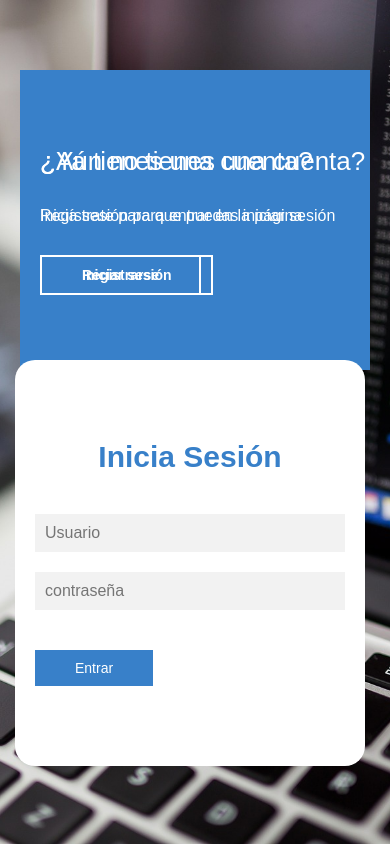
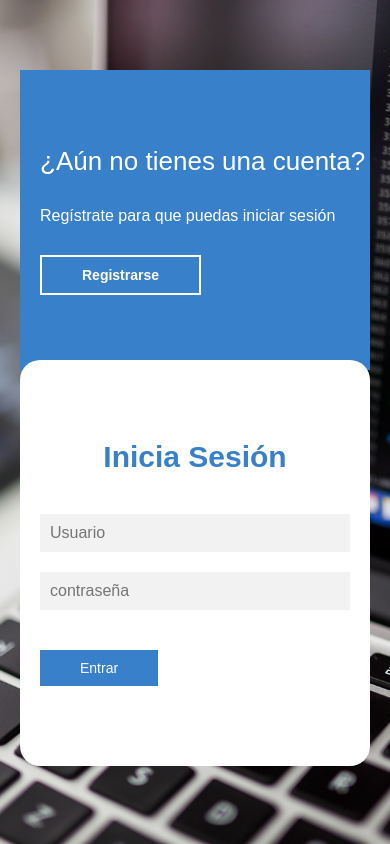
Before and after one commit to zemanue/telecom-ERP, a PHP site: page / in a window 390 px wide. Run offline with PHP 8.4, Linux system fonts and the light colour scheme.

Commit message:
Arreglo en el diseño móvil del login
El texto y botones de la caja trasera se solapaban, siendo imposible de leer. Ahora, al pulsar el botón de registro o iniciar sesión, uno de los dos textos desaparece para que se pueda leer el otro

```diff
--- a/assets/css/estilos.css
+++ b/assets/css/estilos.css
@@ -58,7 +58,6 @@ main {
 .caja_trasera div h3 {
     font-weight: 400;
     font-size: 26px;
-
 }
 
 .caja_trasera button {
@@ -78,7 +77,7 @@ main {
     color: var(--azul-primario);
 }
 
-.contenedor_login-register {
+.contenedor_login_register {
     display: flex;
     align-items: center;
     width: 100%;
@@ -89,7 +88,7 @@ main {
     transition: left 500ms cubic-bezier(0.175, 0.885, 0.320, 1.275);
 }
 
-.contenedor_login-register form {
+.contenedor_login_register form {
     width: 100%;
     padding: 80px 20px;
     background: white;
@@ -97,14 +96,14 @@ main {
     border-radius: 20px;
 }
 
-.contenedor_login-register form h2 {
+.contenedor_login_register form h2 {
     font-size: 30px;
     text-align: center;
     margin-bottom: 20px;
     color: var(--azul-primario);
 }
 
-.contenedor_login-register form input {
+.contenedor_login_register form input {
     width: 100%;
     margin-top: 20px;
     padding: 10px;
@@ -114,7 +113,7 @@ main {
     outline: none;
 }
 
-.contenedor_login-register form button {
+.contenedor_login_register form button {
     padding: 10px 40px;
     margin-top: 40px;
     border: none;
@@ -126,7 +125,7 @@ main {
     transition: all 300ms;
 }
 
-.contenedor_login-register form button:hover {
+.contenedor_login_register form button:hover {
     background: var(--azul-secundario);
 }
 
@@ -156,13 +155,13 @@ main {
         position: absolute;
     }
 
-    .contenedor_login-register {
+    .contenedor_login_register {
         top: -10px;
         left: -5px;
         margin: auto;
     }
 
-    .contenedor_login-register form {
+    .contenedor_login_register form {
         position: relative;
     }
 }
--- a/assets/js/script.js
+++ b/assets/js/script.js
@@ -1,13 +1,12 @@
-document.getElementById("btn_iniciar-sesion").addEventListener("click", iniciarSesion);
-document.getElementById("btn_registrarse").addEventListener("click", register);
+document.getElementById("btn_iniciar-sesion").addEventListener("click", mostrarFormularioLogin);
+document.getElementById("btn_registrarse").addEventListener("click", mostrarFormularioRegistro);
 window.addEventListener("resize", anchoPagina);
 
-
-var contenedor_login_register = document.querySelector(".contenedor_login-register");
+var contenedor_login_register = document.querySelector(".contenedor_login_register");
 var formulario_login = document.querySelector(".formulario_login");
 var formulario_register = document.querySelector(".formulario_register");
-var caja_trasera_login = document.querySelector(".caja_trasera-login");
-var caja_trasera_register = document.querySelector(".caja_trasera-register");
+var caja_trasera_login = document.querySelector(".caja_trasera_login");
+var caja_trasera_register = document.querySelector(".caja_trasera_register");
 
 function anchoPagina() {
     if (window.innerWidth > 850) {
@@ -25,7 +24,7 @@ function anchoPagina() {
 
 anchoPagina();
 
-function iniciarSesion() {
+function mostrarFormularioLogin() {
     if (window.innerWidth > 850) {
         formulario_register.style.display = "none";
         contenedor_login_register.style.left = "10px";
@@ -34,14 +33,13 @@ function iniciarSesion() {
         caja_trasera_login.style.opacity = "0";
     } else {
         formulario_register.style.display = "none";
-        contenedor_login_register.style.left = "0px";
         formulario_login.style.display = "block";
         caja_trasera_register.style.display = "block";
         caja_trasera_login.style.display = "none";
     }
 }
 
-function register() {
+function mostrarFormularioRegistro() {
     if (window.innerWidth > 850) {
         formulario_register.style.display = "block";
         contenedor_login_register.style.left = "410px";
@@ -50,10 +48,8 @@ function register() {
         caja_trasera_login.style.opacity = "1";
     } else {
         formulario_register.style.display = "block";
-        contenedor_login_register.style.left = "0px";
         formulario_login.style.display = "none";
         caja_trasera_register.style.display = "none";
         caja_trasera_login.style.display = "block";
-        caja_trasera_login.style.opacity = "1";
     }
 }
--- a/index.php
+++ b/index.php
@@ -21,7 +21,7 @@
                     <button id="btn_registrarse">Registrarse</button>
                 </div>
             </div>
-            <div class="contenedor_login-register">
+            <div class="contenedor_login_register">
                 <form action="php/login_usuario_be.php" method="POST" class="formulario_login">
                     <h2>Inicia Sesión</h2>
                     <input type="text" placeholder="Usuario" name="usuario">
```
